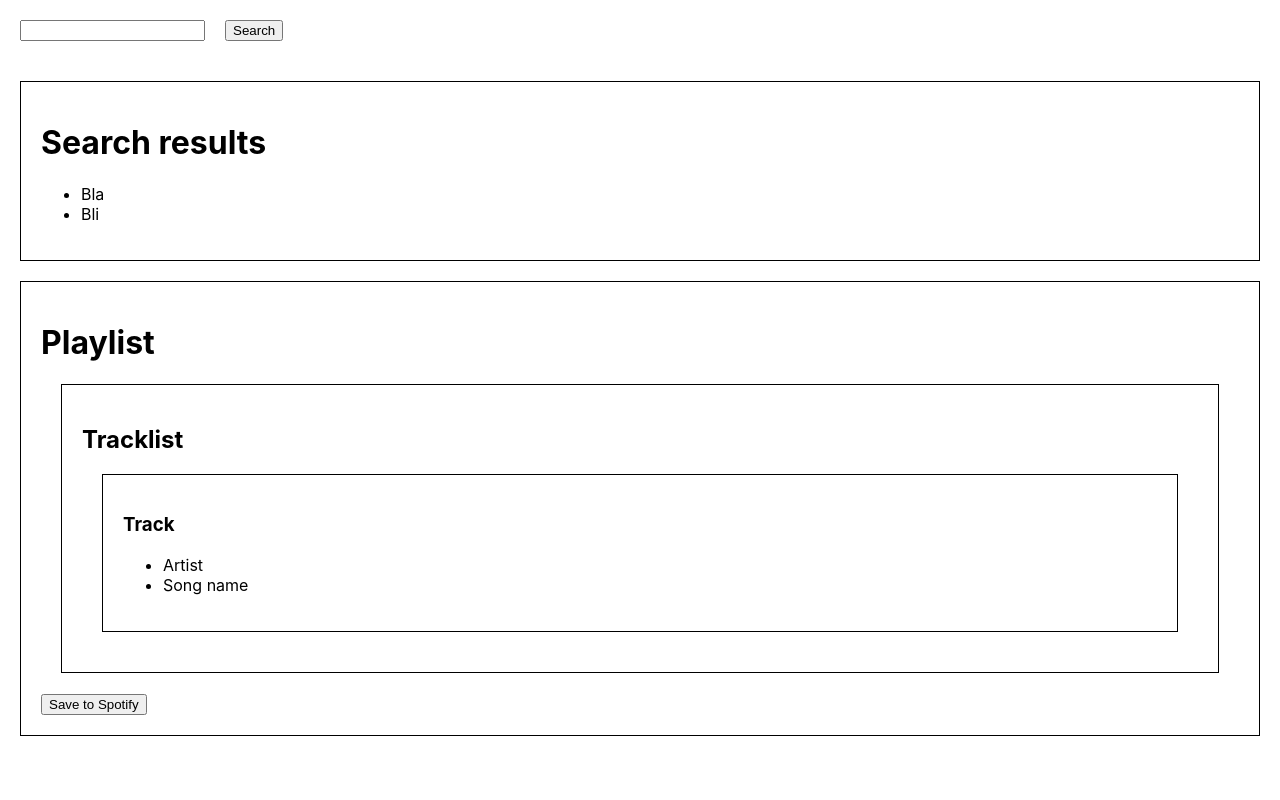
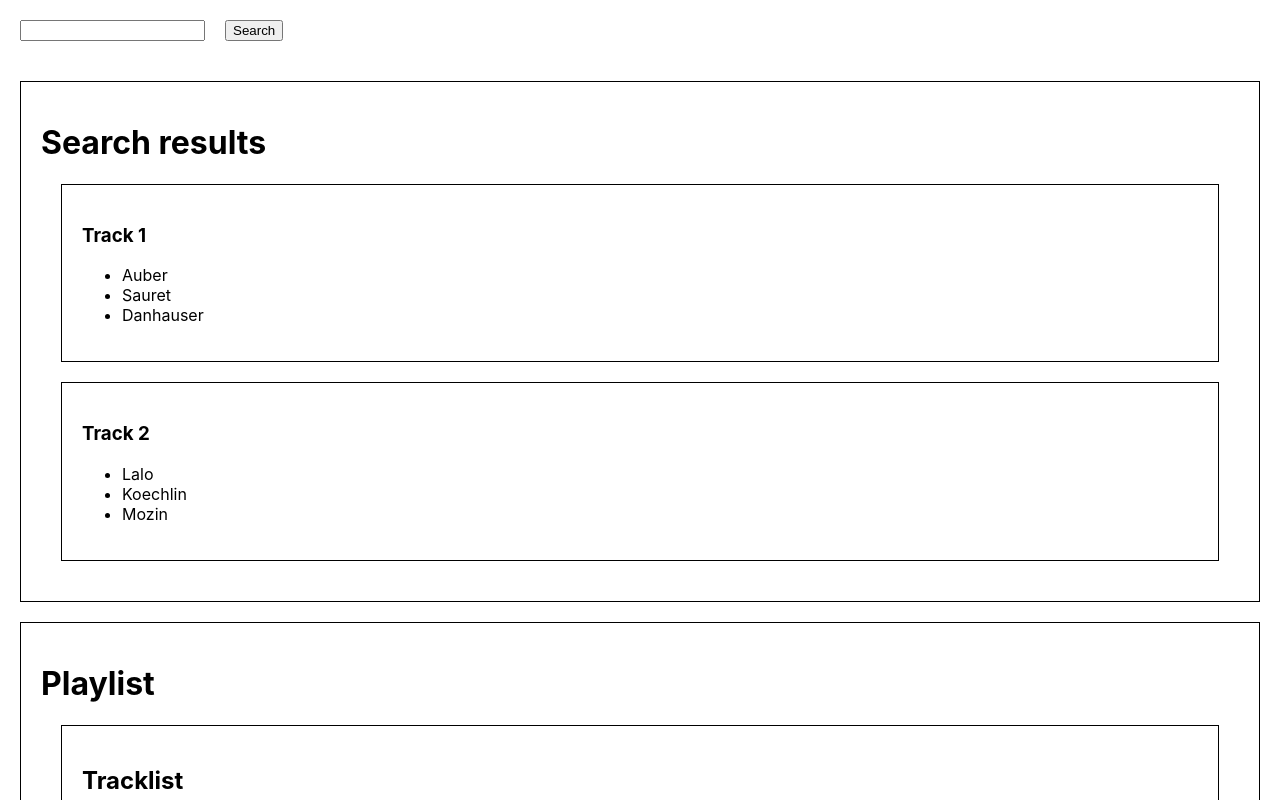
Before and after one commit to saintsaens/jamming, a React (Create React App) app: page / in a window 1280 px wide. Shown: the top 800 px of the page. Built offline with nearby package versions, Linux system fonts and the light colour scheme.

Commit message:
Pass track info from parent element

```diff
--- a/src/components/SearchResults/SearchResults.js
+++ b/src/components/SearchResults/SearchResults.js
@@ -1,15 +1,37 @@
 import React from "react";
+import Track from "../Track/Track";
 import styles from "./SearchResults.module.css"
 
 function SearchResults() {
+    const firstTrack = {
+        trackNumber: 1,
+        songName: "Auber",
+        artist: "Sauret",
+        album: "Danhauser"
+    };
+    const secondTrack = {
+        trackNumber: 2,
+        songName: "Lalo",
+        artist: "Koechlin",
+        album: "Mozin"
+    };
+
     return (
         <>
         <div className={styles.border}>
             <h1>Search results</h1>
-            <ul>
-                <li>Bla</li>
-                <li>Bli</li>
-            </ul>
+            <Track
+                trackNumber={firstTrack.trackNumber}
+                songName={firstTrack.songName}
+                artist={firstTrack.artist}
+                album={firstTrack.album}
+            />
+            <Track
+                trackNumber={secondTrack.trackNumber}
+                songName={secondTrack.songName}
+                artist={secondTrack.artist}
+                album={secondTrack.album}
+            />
         </div>
         </>
     );
--- a/src/components/Track/Track.js
+++ b/src/components/Track/Track.js
@@ -1,14 +1,15 @@
 import React from "react";
 import styles from "./Track.module.css"
 
-function Track() {
+function Track({ trackNumber, songName, artist, album }) {
     return (
         <>
         <div className={styles.border}>
-            <h3>Track</h3>
+            <h3>Track {trackNumber}</h3>
             <ul>
-                <li>Artist</li>
-                <li>Song name</li>
+                <li>{songName}</li>
+                <li>{artist}</li>
+                <li>{album}</li>
             </ul>
         </div>
         </>
--- a/src/components/Tracklist/Tracklist.js
+++ b/src/components/Tracklist/Tracklist.js
@@ -3,11 +3,23 @@ import Track from "../Track/Track";
 import styles from "./Tracklist.module.css"
 
 function Tracklist() {
+    const firstTrack = {
+        trackNumber: 1,
+        songName: "Sky is crying",
+        artist: "Blaze",
+        album: "Pradher"
+    };
+
     return (
         <>
         <div className={styles.border}>
             <h2>Tracklist</h2>
-            <Track />
+            <Track
+                trackNumber={firstTrack.trackNumber}
+                songName={firstTrack.songName}
+                artist={firstTrack.artist}
+                album={firstTrack.album}
+            />
         </div>
         </>
     );
```
